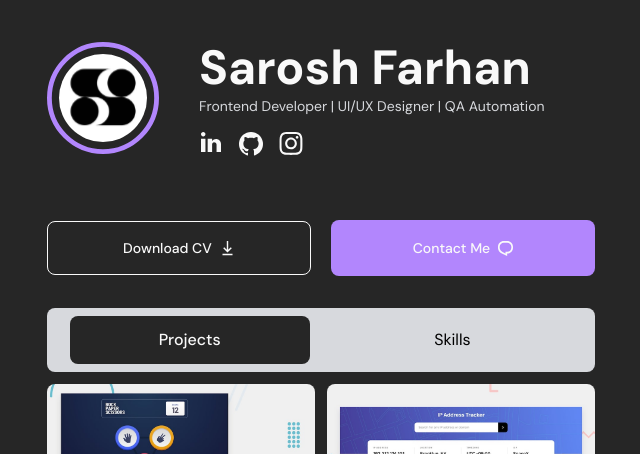
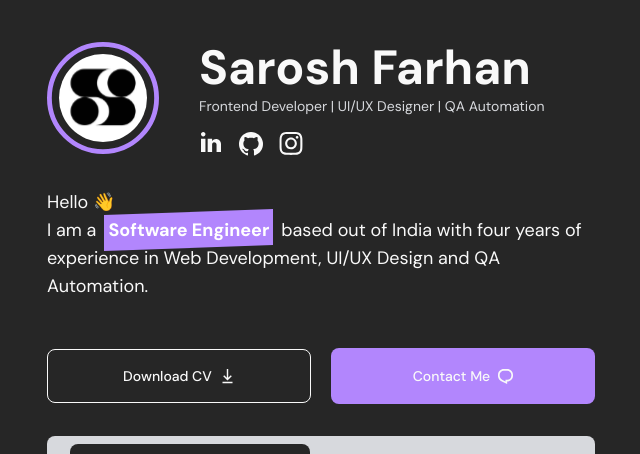
Before and after one commit to saroshfarhan/portfolio, a React (Vite) app: page / in a window 1280 px wide. Shown: the top 454 px of the page, without its empty margins (319-959 px from the left). Built offline with nearby package versions, Linux system fonts and the light colour scheme.

Commit message:
intro added.

```diff
--- a/src/components/cta.jsx
+++ b/src/components/cta.jsx
@@ -7,7 +7,7 @@ function Cta() {
   return (
     <div
       id="cta"
-      className="mt-16 flex flex-row items-center justify-between gap-5"
+      className="mt-12 flex flex-row items-center justify-between gap-5"
     >
       <a
         href={resume}
--- a/src/components/introHeader.jsx
+++ b/src/components/introHeader.jsx
@@ -20,6 +20,7 @@ function IntroHeader({ introData }) {
     );
   });
   return (
+    <div>
       <div className="text-center text-textPrimary md:flex md:items-center md:justify-start md:gap-10 md:text-left lg:flex lg:items-center lg:justify-start lg:gap-10 lg:text-left">
         <div className="flex items-center justify-center">
           <img
@@ -40,6 +41,22 @@ function IntroHeader({ introData }) {
           </div>
         </div>
       </div>
+      <div className="mt-8 text-textPrimary">
+        <blockquote className="text-center text-lg md:text-left lg:text-left">
+          Hello 👋
+        </blockquote>
+        <blockquote className="mt-2 text-center text-lg  md:mt-0 md:text-left lg:mt-0 lg:text-left">
+          I am a
+          <span className="relative mx-3 inline-block before:absolute before:-inset-1 before:block before:-skew-y-2 before:bg-highlight">
+            <span className="relative font-bold text-white">
+              Software Engineer
+            </span>
+          </span>
+          based out of India with four years of experience in Web Development,
+          UI/UX Design and QA Automation.
+        </blockquote>
+      </div>
+    </div>
   );
 }
 
```
Lines whose indentation alone changed are shown as unchanged.
